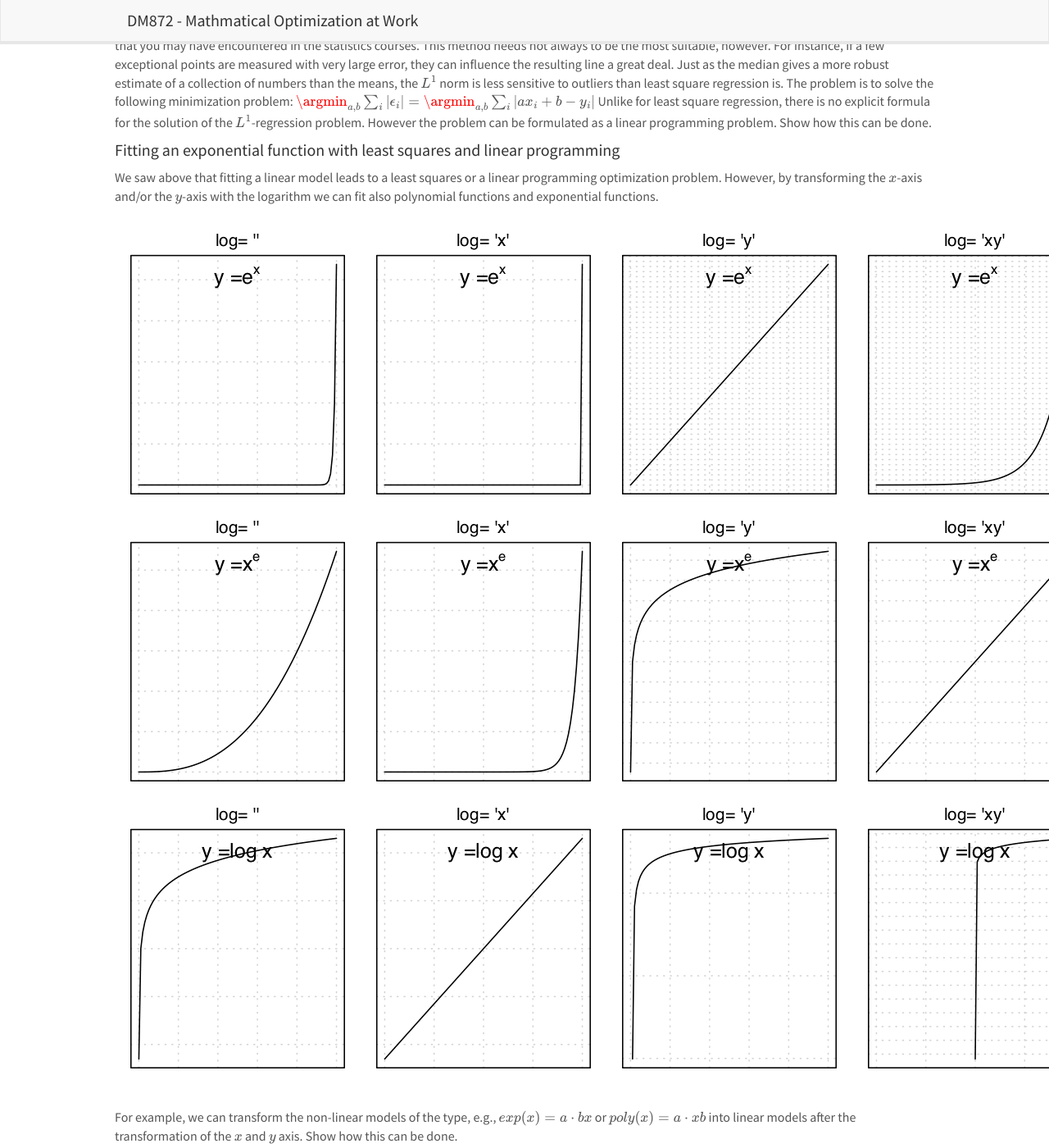
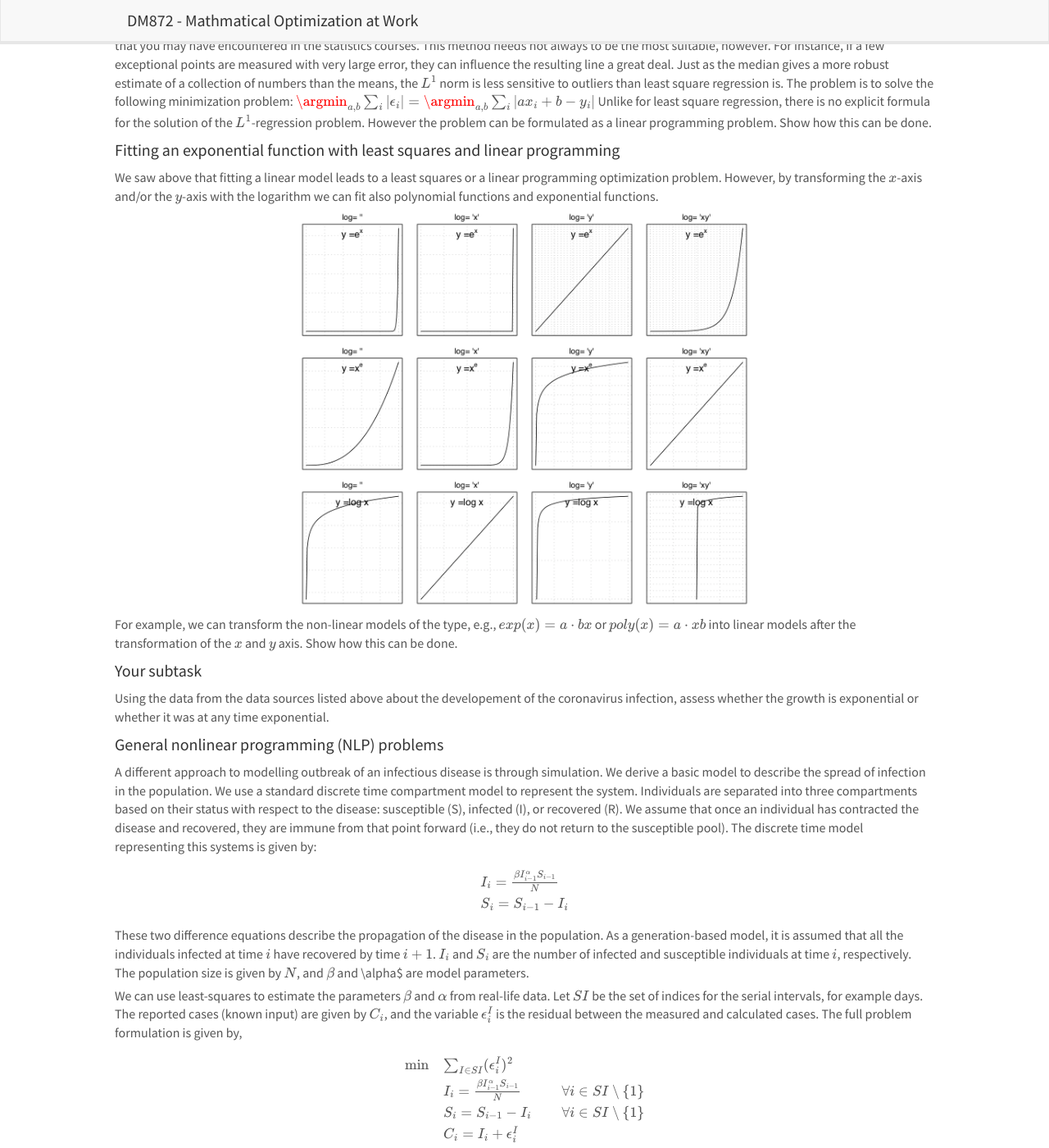
Before and after one commit to DM872/dm872.github.io, a Jekyll site: the page built from _posts/2020-03-31-fitting.md, in a window 1280 px wide and 1400 px high, scrolled down 812 px. Shown: the whole window at 82% size. Built offline with Jekyll 4.4.1, drawn with Linux system fonts in a browser that asks for light colours; nearby versions of some CDN libraries; formulas are drawn with MathJax 3; a script that is not in the unit is left out.

Commit message:
adjusted sheet2

```diff
--- a/_posts/2020-03-31-fitting.md
+++ b/_posts/2020-03-31-fitting.md
@@ -108,9 +108,13 @@ We saw above that fitting a linear model leads to a least squares or a
 linear programming optimization problem. However, by transforming the $x$-axis and/or the $y$-axis with the logarithm we can fit also polynomial functions and exponential functions.
 
 
-![trends]({{ "/assets/trends.png" | absolute_url }}){: .center-image }
+![trends]({{ "/assets/trends.png" | absolute_url }}){:height="60%" width="56%" .center-image}
 
 
+<!--
+{: .center-image }
+{:class="img-responsive"}
+-->
 
 For example, we can transform the non-linear models of the type, e.g.,
 $exp(x) = a \cdot bx$ or $poly(x) = a \cdot x b$ into linear models
--- a/css/main.scss
+++ b/css/main.scss
@@ -166,3 +166,10 @@ td.slot {
 .w3-btn, .w3-button {
          padding: 2px 4px;
 }
+
+
+.center-image
+{
+    margin: 0 auto;
+    display: block;
+}
```
